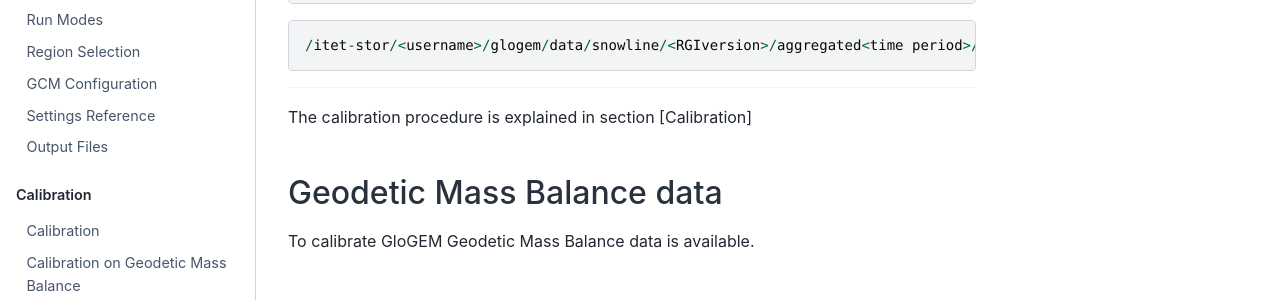
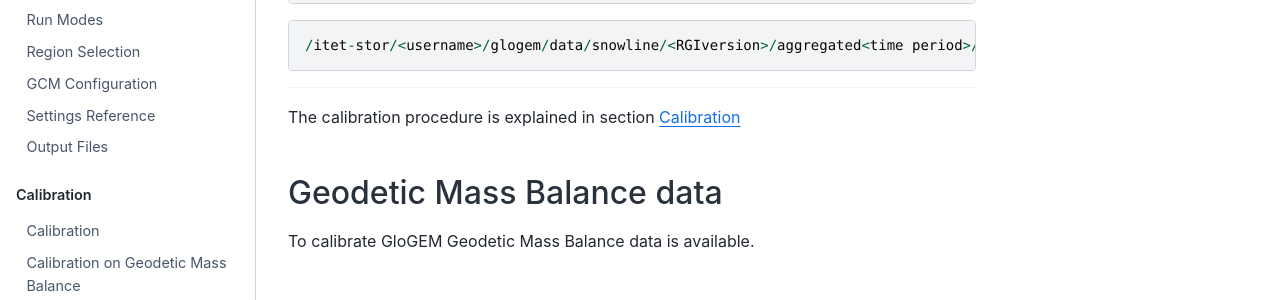
Before and after one commit to eth-vaw-glaciology/GloGEM-doc-temp, a Sphinx documentation site: the page built from docs/source/input-data/calibration-data.md, in a window 1280 px wide and 900 px high. Shown: the part 373-673 px from the top of the window. Built offline with Sphinx 7.4.7 and the Sphinx Book theme 1.1.4, drawn with Linux system fonts in a browser that asks for light colours; some of the changed lines change nothing that is shown.

Commit message:
correction

````diff
--- a/docs/source/input-data/calibration-data.md
+++ b/docs/source/input-data/calibration-data.md
@@ -11,7 +11,7 @@ This section might be updated when new calibration data becomes available.
 ```
 ---
 
-The calibration procedure is explained in section [Calibration]
+The calibration procedure is explained in section [Calibration](../calibration/index.md)
 ## Geodetic Mass Balance data
 
 To calibrate GloGEM Geodetic Mass Balance data is available.
````
